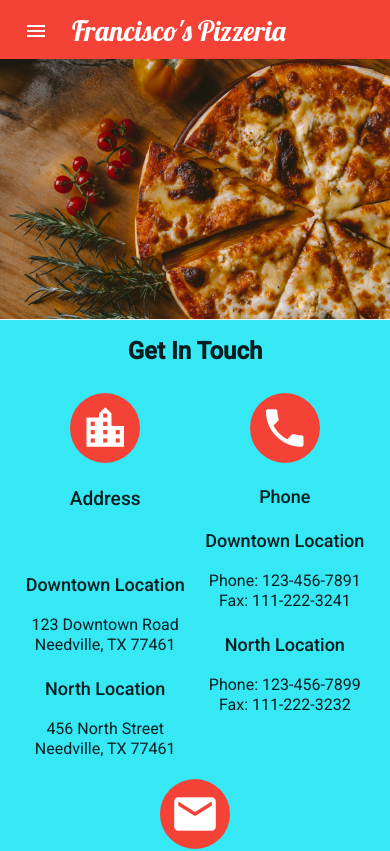
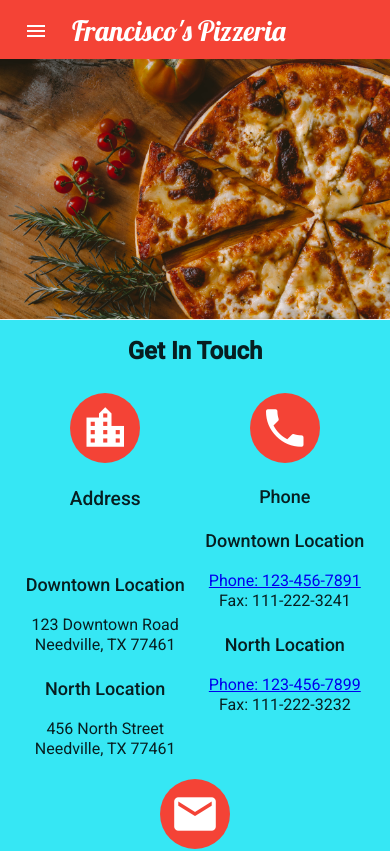
Before and after one commit to franciscog123/angular-restaurant-page, an Angular app: page /contact in a window 390 px wide. Shown: the top 851 px of the page. Built offline with nearby package versions, Linux system fonts and the light colour scheme.

Commit message:
making phone numbers clickable for mobile

```diff
--- a/src/app/contact/contact.component.html
+++ b/src/app/contact/contact.component.html
@@ -32,11 +32,11 @@
             <div class="spacer"></div>
             <h3>Phone</h3>
             <h3>Downtown Location</h3>
-            <div><a href="tel:+1-123-456-7891"></a>Phone: 123-456-7891</div>
+            <div><a href="tel:+1-123-456-7891">Phone: 123-456-7891</a></div>
             <div>Fax: 111-222-3241</div>
             <div class="spacer"></div>
             <h3>North Location</h3>
-            <div><a href="tel:+1-123-456-7899"></a>Phone: 123-456-7899</div>
+            <div><a href="tel:+1-123-456-7899">Phone: 123-456-7899</a></div>
             <div>Fax: 111-222-3232</div>
         </div>
 
```
Also changed, not shown: 4 other files (tests, documents, lock files or other folders).
